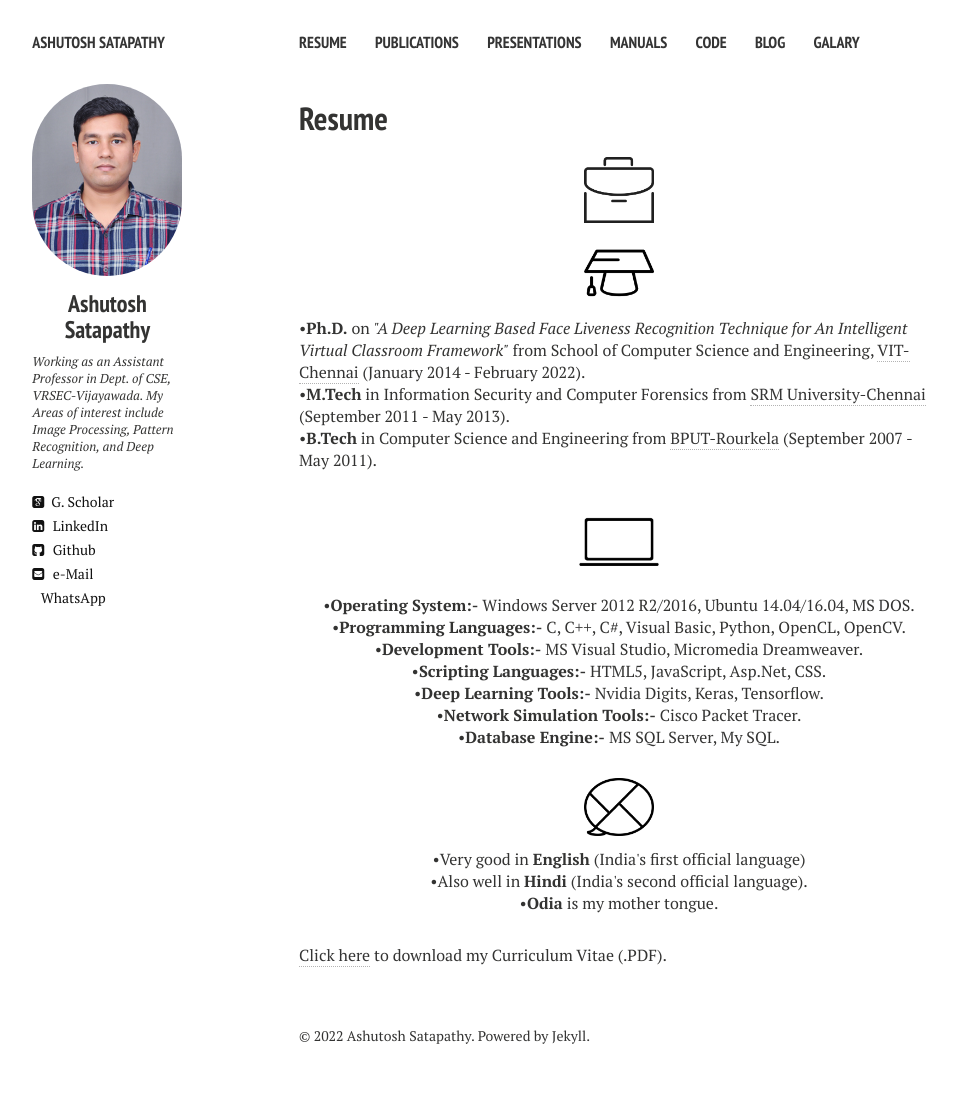
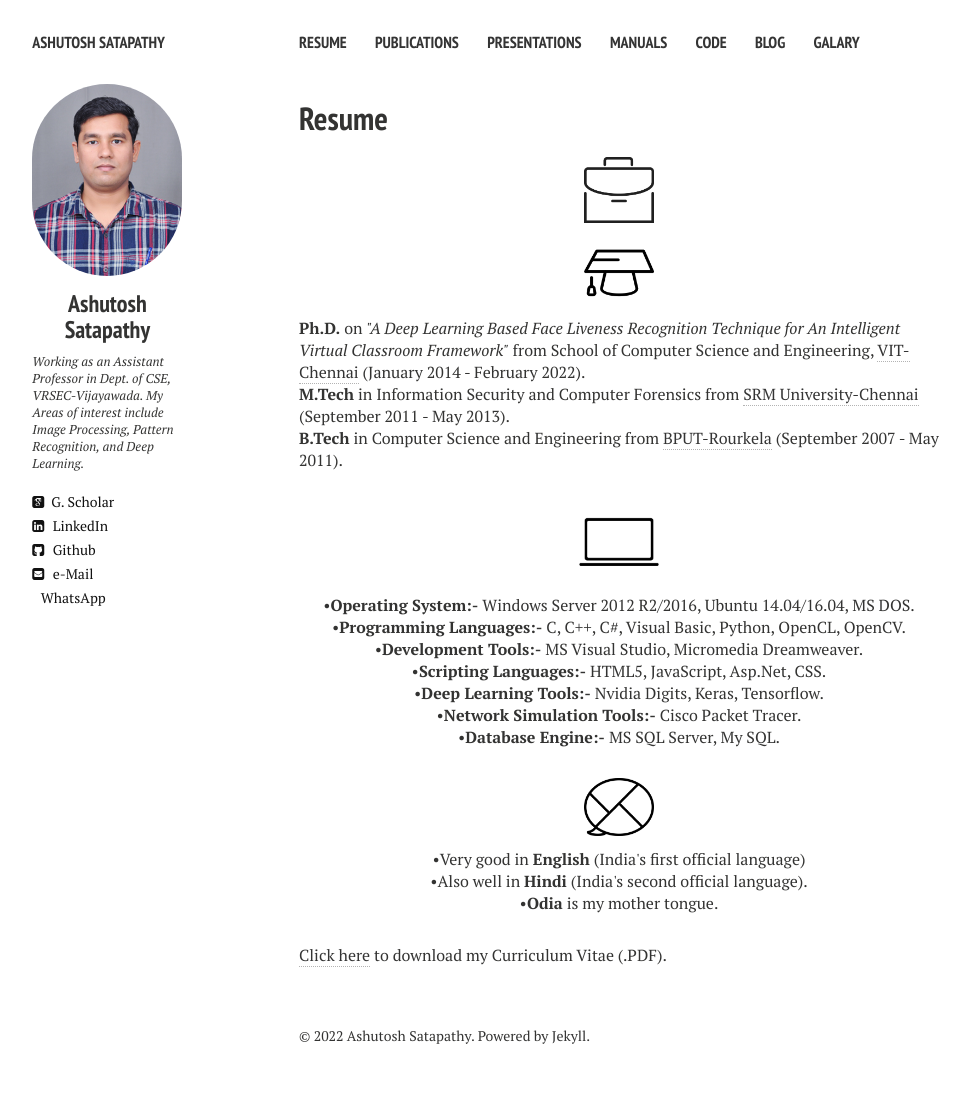
Before and after one commit to ashutoshsatapathy1990/ashutoshsatapathy1990.github.io, a Jekyll site: the page built from cv.md, in a window 1280 px wide. Shown: the whole page, without its empty margins (21-990 px from the left). Built offline with Jekyll 4.4.1, drawn with Linux system fonts in a browser that asks for light colours; nearby versions of some CDN libraries.

Commit message:
Update cv.html

```diff
--- a/_layouts/cv.html
+++ b/_layouts/cv.html
@@ -47,9 +47,9 @@
     <p align="center" class=bottom-small><img src="{{ site.url }}/images/CV/business.png" alt="Work Experience" width="70" height="70"></p>
 
     <p align="center" class=bottom-small><img src="{{ site.url }}/images/CV/study2.png" alt="Education" width="70" height="70"></p>
-    <p align="left">&#8226<strong>Ph.D.</strong> on <i>"A Deep Learning Based Face Liveness Recognition Technique for An Intelligent Virtual Classroom Framework"</i> from School of Computer Science and Engineering, <a href="http://chennai.vit.ac.in/" target="_blank">VIT-Chennai</a> (January 2014 - February 2022).</p>
-    <p align="left">&#8226<strong>M.Tech</strong> in Information Security and Computer Forensics from <a href="http://www.srmuniv.ac.in/" target="_blank">SRM University-Chennai</a> (September 2011 - May 2013).</p>
-    <p align="left" class="bottom-three">&#8226<strong>B.Tech</strong> in Computer Science and Engineering from <a href="http://www.bput.ac.in/" target="_blank">BPUT-Rourkela</a> (September 2007 - May 2011).</p>
+    <p align="left"><strong>Ph.D.</strong> on <i>"A Deep Learning Based Face Liveness Recognition Technique for An Intelligent Virtual Classroom Framework"</i> from School of Computer Science and Engineering, <a href="http://chennai.vit.ac.in/" target="_blank">VIT-Chennai</a> (January 2014 - February 2022).</p>
+    <p align="left"><strong>M.Tech</strong> in Information Security and Computer Forensics from <a href="http://www.srmuniv.ac.in/" target="_blank">SRM University-Chennai</a> (September 2011 - May 2013).</p>
+    <p align="left" class="bottom-three"><strong>B.Tech</strong> in Computer Science and Engineering from <a href="http://www.bput.ac.in/" target="_blank">BPUT-Rourkela</a> (September 2007 - May 2011).</p>
 
     <p align="center" class=bottom-small><img src="{{ site.url }}/images/CV/computer2.png" alt="Computer Skills" width="80" height="80"></p>
     <p align="center">&#8226<strong>Operating System:-</strong> Windows Server 2012 R2/2016, Ubuntu 14.04/16.04, MS DOS.</p>
```
